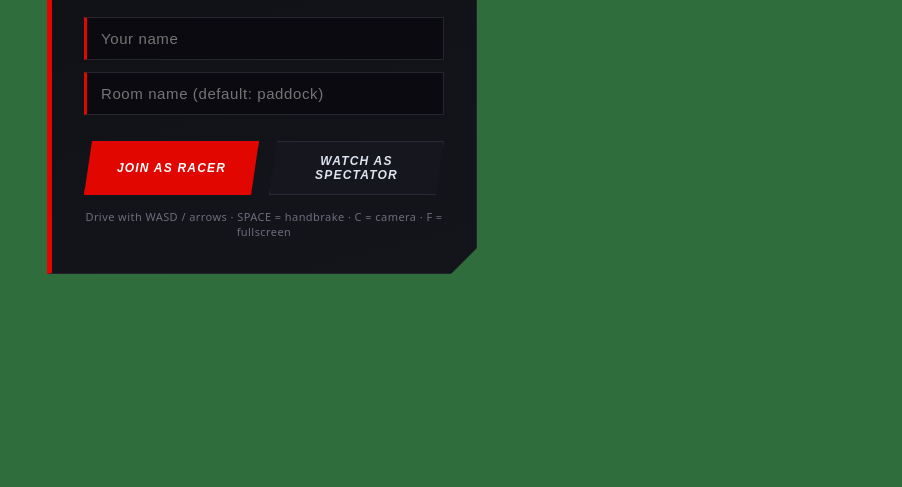
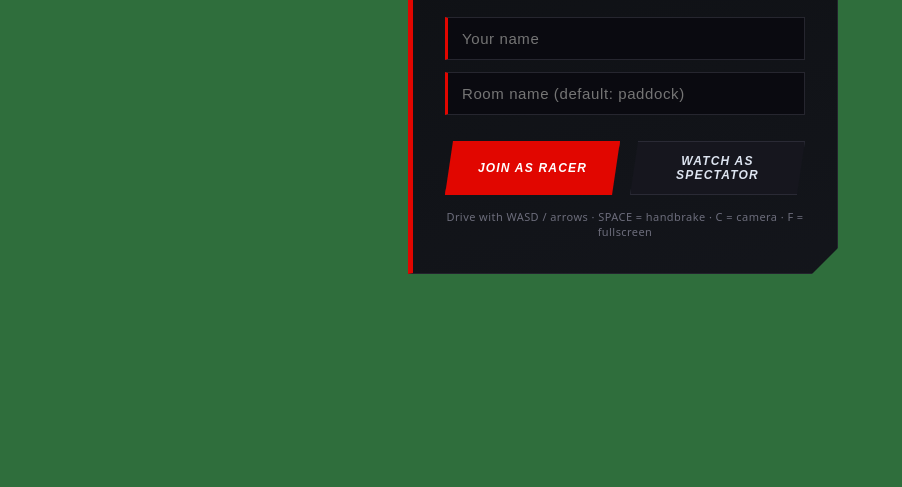
Before and after one commit to shivamhwp/tb-racer, a website: page public/index.html in a window 1280 px wide. Shown: the part 313-800 px from the top of the page, without its empty margins (378-1280 px from the left). Drawn offline with nearby package versions, Linux system fonts and the light colour scheme.

Commit message:
Right-align join panel so the showcase car stays visible
Co-Authored-By: Claude Fable 5 <noreply@anthropic.com>

```diff
--- a/public/style.css
+++ b/public/style.css
@@ -103,6 +103,14 @@ html, body {
   box-shadow: 0 24px 80px rgba(0, 0, 0, .6);
   text-align: center;
 }
+/* the join screen sits on the right so the showcase car stays visible */
+#join {
+  left: auto; right: 64px; transform: translateY(-50%);
+}
+@media (max-width: 900px) {
+  #join { left: 50%; right: auto; transform: translate(-50%, -50%); }
+}
+
 .kicker { font-size: 10px; letter-spacing: .4em; color: #e10600; font-weight: 800; text-align: left; }
 .panel h1 {
   font-size: 27px; margin-bottom: 2px;
```
